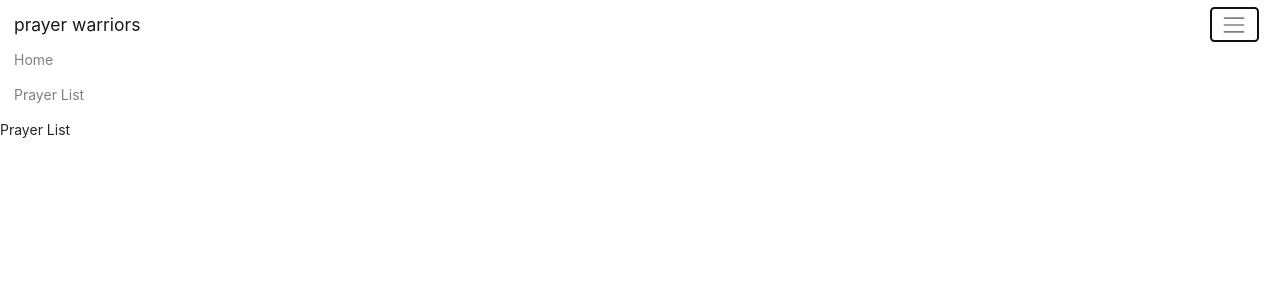
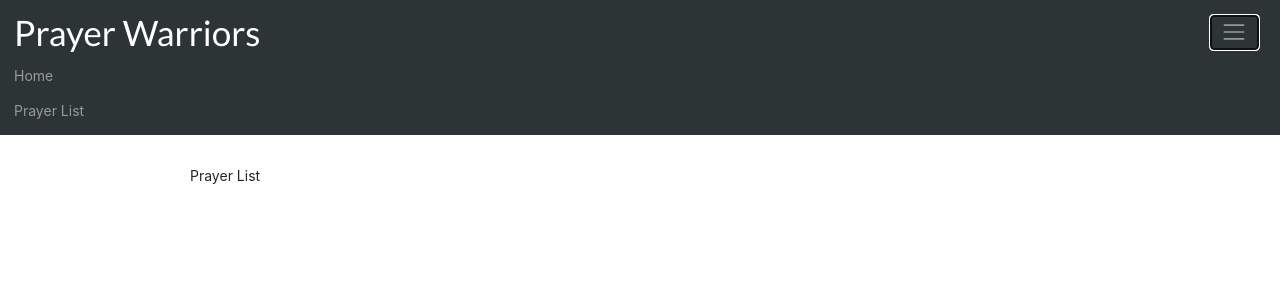
Before and after one commit to prayerwarriorsnewsletter/frontend, a React (Create React App) app in the folder client/: page /prayers in a window 1280 px wide. Both pictures are taken after a click on the button 1234 px from the left and 24 px from the top of the page. Shown: the top 300 px of the page. Built offline with nearby package versions, Linux system fonts and the light colour scheme.

Commit message:
let links in navbar

```diff
--- a/client/src/App.css
+++ b/client/src/App.css
@@ -10,7 +10,7 @@ body {
 
 .app-container {
   max-width: 900px;
-  margin: 0 auto;
+  margin: 30px auto;
 }
 
 .prayers-list-wrapper {
--- a/client/src/App.js
+++ b/client/src/App.js
@@ -1,5 +1,5 @@
 import React, { useState, useEffect } from "react";
-import { Route, NavLink } from "react-router-dom";
+import { Route, Switch } from "react-router-dom";
 
 import "./App.css";
 
@@ -20,6 +20,8 @@ function App() {
   return (
     <div className="App">
       <Navigation />
+      <div className="app-container">
+        <Switch>
           <Route exact path="/" component={Home} />
           <Route
             exact
@@ -27,6 +29,8 @@ function App() {
             render={(props) => <PrayerList {...props} prayers={prayerData} />}
           />
           <Route path="/request" component={NewRequest} />
+        </Switch>
+      </div>
     </div>
   );
 }
--- a/client/src/components/Navigation.js
+++ b/client/src/components/Navigation.js
@@ -17,18 +17,36 @@ const Navigation = (props) => {
 
   return (
     <div>
-      <Navbar color="faded" light>
+      <Navbar dark style={{ backgroundColor: "#2d3436" }} light>
         <NavbarBrand href="/" className="mr-auto">
-          prayer warriors
+          <h1>Prayer Warriors</h1>
         </NavbarBrand>
         <NavbarToggler onClick={toggleNavbar} className="mr-2" />
         <Collapse isOpen={!collapsed} navbar>
           <Nav navbar>
             <NavItem>
-              <NavLink href="/home">Home</NavLink>
+              <NavLink
+                onClick={toggleNavbar}
+                style={{ color: "#ffafa" }}
+                tag={RRNavLink}
+                exact
+                to="/"
+                activeClassName="activeNavButton"
+              >
+                Home
+              </NavLink>
             </NavItem>
             <NavItem>
-              <NavLink href="/prayers">Prayer List</NavLink>
+              <NavLink
+                onClick={toggleNavbar}
+                style={{ color: "#ffafa" }}
+                tag={RRNavLink}
+                exact
+                to="/prayers"
+                activeClassName="activeNavButton"
+              >
+                Prayer List
+              </NavLink>
             </NavItem>
           </Nav>
         </Collapse>
```
Lines whose indentation alone changed are shown as unchanged.
